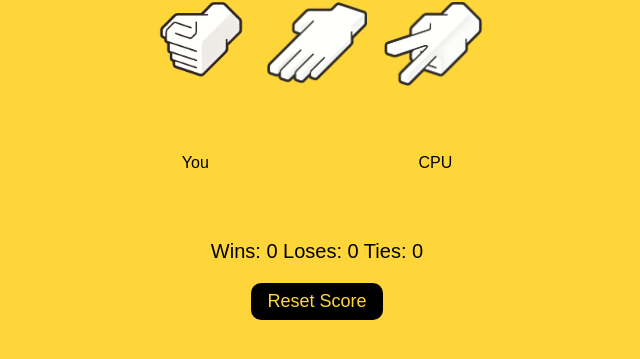
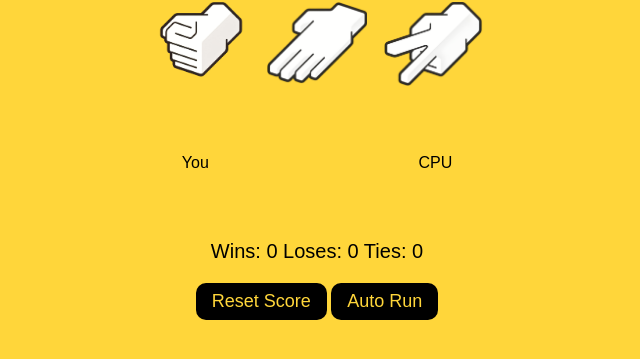
Before and after one commit to nknaleena101/JSgame-rock-paper-scissors, a plain HTML site: page rock-paper-scissors-game.html in a window 1280 px wide. Shown: the part 87-446 px from the top of the page, without its empty margins (323-963 px from the left). Drawn offline with Linux system fonts and the light colour scheme.

Commit message:
update html and css

```diff
--- a/rock-paper-scissors-game.html
+++ b/rock-paper-scissors-game.html
@@ -25,7 +25,10 @@
         <p class="js-moves"></p>
         <p class="js-score"></p>
 
-        <button onclick="reset()" class="resetBtn">Reset Score</button>
+        <div>
+            <button onclick="reset()" class="resetBtn">Reset Score</button>
+            <button onclick="autoRun()" class="autoRun">Auto Run</button>
+        </div>
 
     </div>
 
--- a/style.css
+++ b/style.css
@@ -76,7 +76,7 @@ h1{
 .js-score{
     font-size: 20px;
 }
-.resetBtn{
+.resetBtn, .autoRun{
     background-color: black;
     color: #FFD63A;
     border: none;
```
